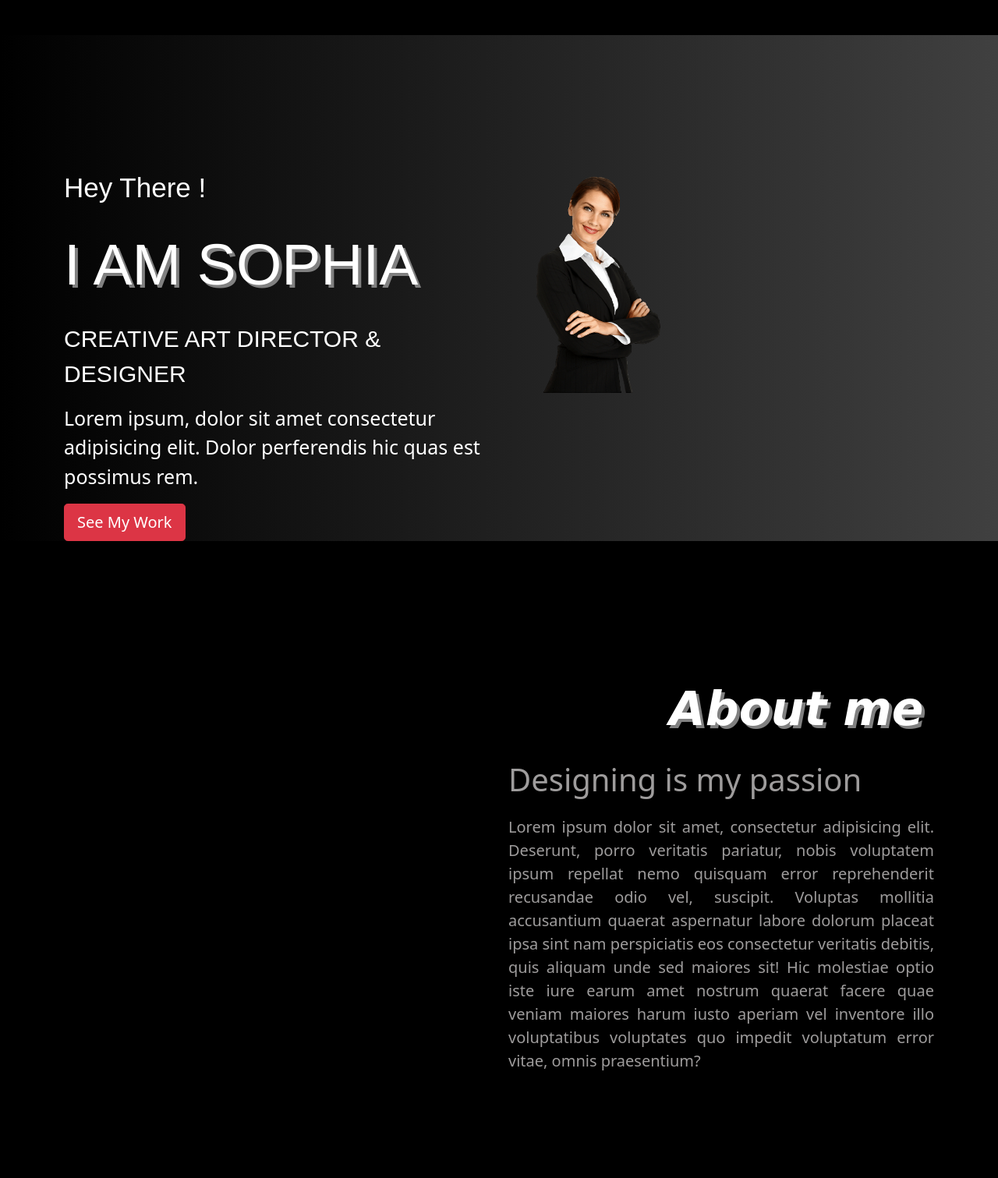
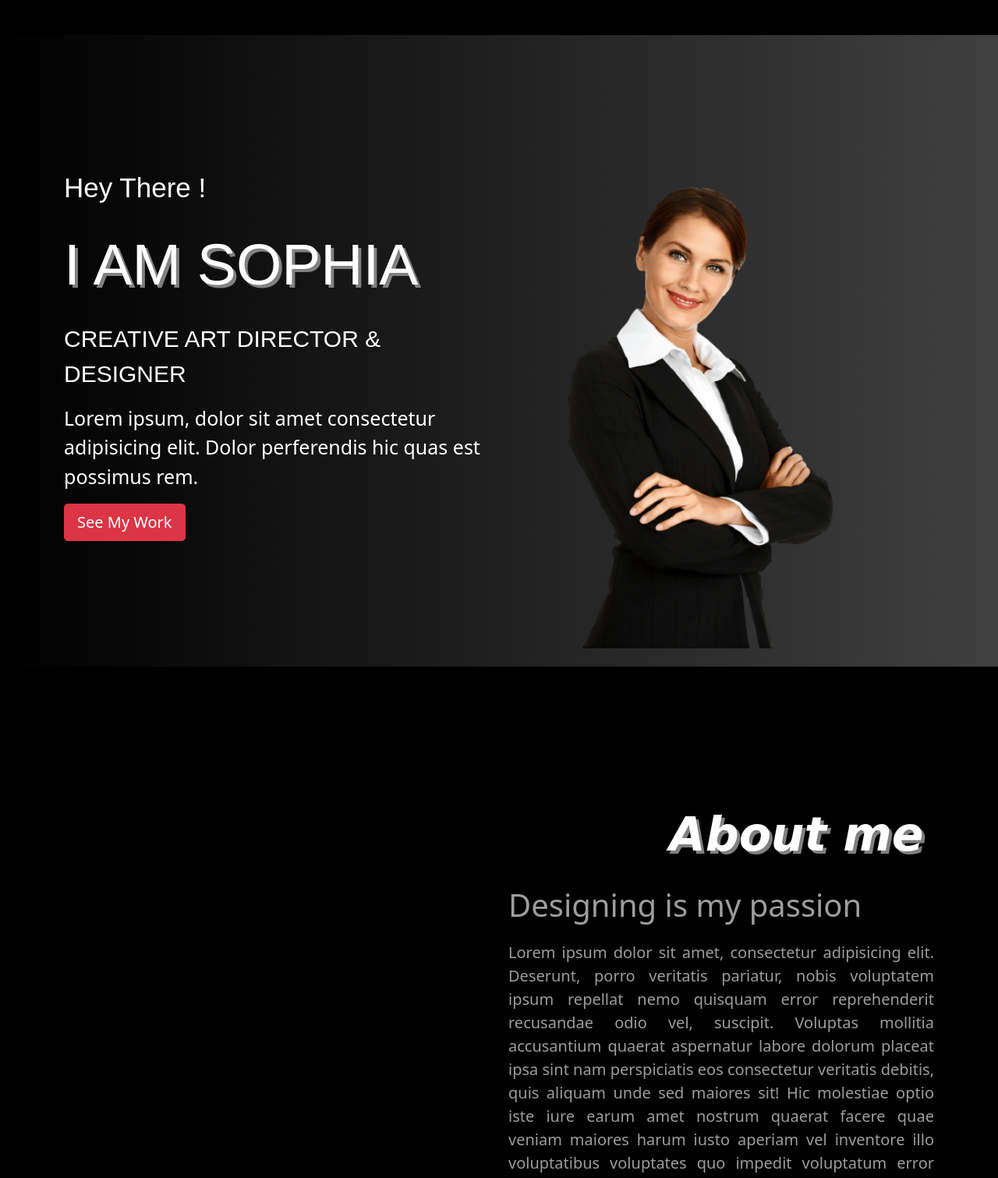
Before and after one commit to anupamrajrocks/portfolio2, a plain HTML site: page index.html in a window 1280 px wide. Shown: the part 89-1600 px from the top of the page at 78% size. Drawn offline with nearby package versions, Linux system fonts and the light colour scheme; a web font is replaced by a local one.

Commit message:
Update style.css

```diff
--- a/style.css
+++ b/style.css
@@ -66,13 +66,8 @@ body{
   font-size: 25px;
 }
 
-@media only screen and (min-width: 746px) {
-  .img1{
-    height: 300px;
-  }
-}
-@media only screen and (min-width: 746px) {
-  .img2{
+@media only screen and (max-width: 800px) {
+  .img{
     height: 300px;
   }
 }
@@ -89,10 +84,10 @@ body{
 
 .box-1{
   background-color: black;
-  height: 700px;
+  height: 800px;
 }
 
-@media only screen and (min-width: 400px) {
+@media only screen and (max-width: 1200px) {
   .box-1{
     height: 1300px;
   }
```
